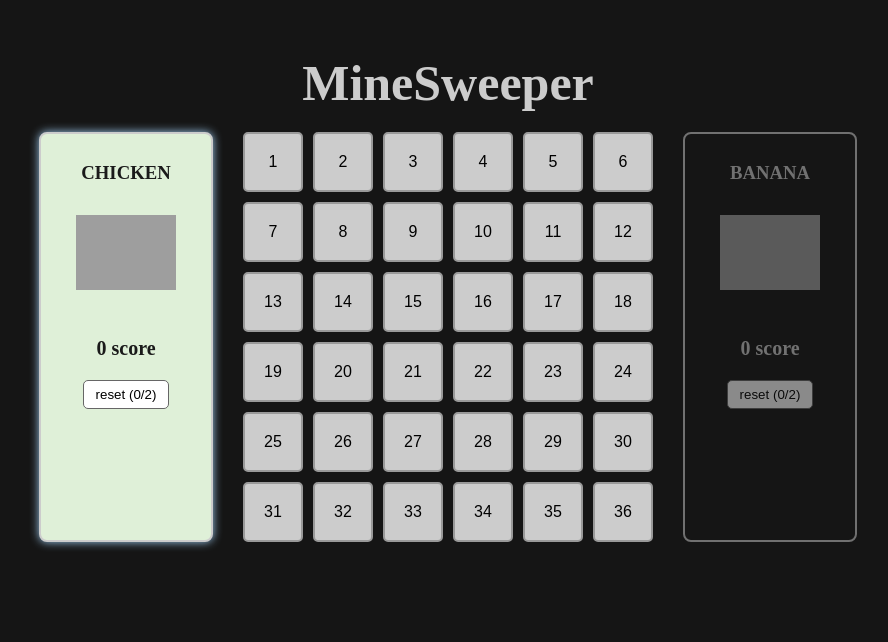
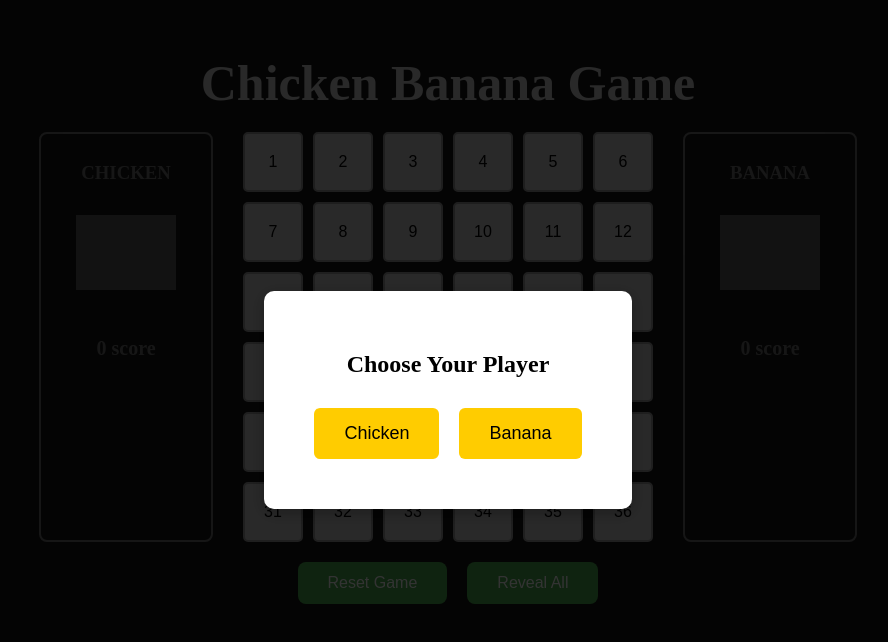
Before and after one commit to jheninaaaaa/APSI-second-activity, a React (Create React App) app: page / in a window 1280 px wide. Shown: the top 642 px of the page, without its empty margins (192-1080 px from the left). Built offline with nearby package versions, Linux system fonts and the light colour scheme; grey boxes are pictures that could not be loaded.

Commit message:
updated game mechanics

```diff
--- a/src/App.css
+++ b/src/App.css
@@ -11,9 +11,9 @@ body {
 }
 
 .game-title {
-  font-size: 50px;
-  margin-bottom: 20px;
-  color: #ccc;
+font-size: 50px;
+margin-bottom: 20px;
+color: #ccc;
 }
 
 .game-layout {
@@ -97,48 +97,105 @@ body {
   opacity: 0.7;
 }
 
-.winner-banner {
-  margin-top: 20px;
-  font-size: 24px;
-  font-weight: bold;
-  color: green;
-}
-
-.overlay-screen {
-  position: fixed;
-  top: 0;
-  left: 0;
-  width: 100%;
-  height: 100%;
-  background: #151515;
-  display: flex;
-  flex-direction: column;
-  justify-content: center;
-  align-items: center;
-  z-index: 100;
-  text-align: center;
-  color: #ccc;
-}
-
-.winner-screen h1 {
-  font-size: 3rem;
-  color: green;
-}
-
 .score-display {
   margin-top: 20px;
   font-size: 1.5rem;
 }
 
-.restart-button {
-  margin-top: 30px;
-  font-size: 1rem;
-  padding: 10px 20px;
-  cursor: pointer;
-  border-radius: 5px;
+.overlay{
+  position: fixed;
+  top: 0; left: 0; right: 0; bottom: 0;
+  background: rgba(0,0,0,0.8);
+  display: flex;
+  justify-content: center;
+  align-items: center;
+  z-index: 999;
 }
 
-.restart-button:hover {
-  background-color: #b94343;
-  border-color: #b94343;;
+.overlay-content {
+  background: white;
+  padding: 40px;
+  border-radius: 10px;
+  text-align: center;
+  box-shadow: 0 4px 15px rgba(0,0,0,0.3);
 }
+
+.overlay-content button {
+  margin: 10px;
+  padding: 15px 30px;
+  font-size: 18px;
+  cursor: pointer;
+  border-radius: 6px;
+  border: none;
+  background-color: #ffcc00;
+  transition: background-color 0.3s ease;
+}
+
+.overlay-content button:hover {
+  background-color: #ffb300;
+}
+
+.bottom-controls {
+  margin-top: 20px;
+  display: flex;
+  justify-content: center;
+  gap: 20px;
+}
+
+.reset-btn, .reveal-btn {
+  padding: 12px 30px;
+  font-size: 16px;
+  border-radius: 8px;
+  border: none;
+  cursor: pointer;
+  background-color: #4caf50;
+  color: white;
+  transition: background-color 0.3s ease;
+}
+
+.reset-btn:hover, .reveal-btn:hover {
+  background-color: #45a049;
+}
+
+.winner-overlay {
+  position: fixed;
+  top: 0; left: 0; right: 0; bottom: 0;
+  background: rgba(0, 0, 0, 0.8);
+  display: flex;
+  justify-content: center;
+  align-items: center;
+  z-index: 9999;
+}
+
+.winner-overlay-content {
+  background: white;
+  padding: 40px 60px;
+  border-radius: 12px;
+  box-shadow: 0 4px 15px rgba(0, 0, 0, 0.3);
+  text-align: center;
+  max-width: 320px;
+}
+
+.winner-overlay-content h2 {
+  font-size: 2.2rem;
+  margin-bottom: 25px;
+  color: #333;
+  font-weight: 700;
+}
+
+.winner-overlay-content button {
+  padding: 14px 28px;
+  margin: 10px;
+  font-size: 1.1rem;
+  cursor: pointer;
+  border-radius: 8px;
+  border: none;
+  background-color: #ffcc00;
+  color: #333;
+  font-weight: 600;
+  transition: background-color 0.3s ease;
+}
+
+.winner-overlay-content button:hover {
+  background-color: #ffb300;
+}
--- a/src/App.js
+++ b/src/App.js
@@ -33,70 +33,80 @@ function App() {
   const [tiles, setTiles] = useState(getShuffledTiles());
   const [revealed, setRevealed] = useState(Array(TILE_COUNT).fill(false));
   const [lastIncorrect, setLastIncorrect] = useState(null);
-  const [player, setPlayer] = useState('chicken');
-  const [gameOver, setGameOver] = useState(false);
   const [winner, setWinner] = useState('');
   const [scores, setScores] = useState({ chicken: 0, banana: 0 });
-  const [resetClicks, setResetClicks] = useState({ chicken: false, banana: false });
+  const [player, setPlayer] = useState('');
+  const [playerSelected, setPlayerSelected] = useState(false);
+
+  // Select player and close overlay
+  function selectPlayer(choice) {
+    setPlayer(choice);
+    setPlayerSelected(true);
+  }
 
   const handleTileClick = (index) => {
-    if (revealed[index] || gameOver) return;
+    if (revealed[index] || winner) return;
 
     const updatedRevealed = [...revealed];
     updatedRevealed[index] = true;
     setRevealed(updatedRevealed);
-
     const clickedTile = tiles[index];
 
     if (clickedTile.type !== player) {
-
       setLastIncorrect(index);
       const opponent = player === 'chicken' ? 'banana' : 'chicken';
       setWinner(opponent);
-      setGameOver(true);
-
       setScores(prev => ({
         ...prev,
         [opponent]: prev[opponent] + 1,
       }));
     } else {
-
       setScores(prev => ({
         ...prev,
         [player]: prev[player] + 1,
       }));
-
-      setPlayer(prev => (prev === 'chicken' ? 'banana' : 'chicken'));
     }
   };
 
-  const handleResetClick = (playerId) => {
-    const updatedClicks = { ...resetClicks, [playerId]: true };
-    setResetClicks(updatedClicks);
+  // Reset game state
+  const handleResetClick = () => {
+    setTiles(getShuffledTiles());
+    setRevealed(Array(TILE_COUNT).fill(false));
+    setLastIncorrect(null);
+    setWinner();
+    setScores({ chicken: 0, banana: 0 });
+    setPlayer('');
+    setPlayerSelected(false); // show overlay again for player selection
+  };
 
-    if (updatedClicks.chicken && updatedClicks.banana) {
-      setTiles(getShuffledTiles());
-      setRevealed(Array(TILE_COUNT).fill(false));
-      setLastIncorrect(null);
-      setPlayer('chicken');
-      setGameOver(false);
-      setWinner('');
-      setScores({ chicken: 0, banana: 0 });
-      setResetClicks({ chicken: false, banana: false });
-    }
+  // Reveal all tiles
+  const handleRevealClick = () => {
+    setRevealed(Array(TILE_COUNT).fill(true));
   };
 
   return (
     <div className="app-container">
-      <h1 className="game-title">MineSweeper</h1>
+      <h1 className="game-title">Chicken Banana Game</h1>
+
+      {/* Player selection overlay */}
+      {!playerSelected && (
+        <div className="overlay">
+          <div className="overlay-content">
+            <h2>Choose Your Player</h2>
+            <button onClick={() => selectPlayer('chicken')}>Chicken</button>
+            <button onClick={() => selectPlayer('banana')}>Banana</button>
+          </div>
+        </div>
+      )}
+
       <div className="game-layout">
         <PlayerPanel
           type="chicken"
           image={chicken}
           score={scores.chicken}
           active={player === 'chicken'}
-          onReset={() => handleResetClick('chicken')}
-          resetState={resetClicks.chicken}
+          onReset={handleResetClick}
+          resetState={false}
         />
 
         <GameBoard
@@ -112,35 +122,24 @@ function App() {
           image={banana}
           score={scores.banana}
           active={player === 'banana'}
-          onReset={() => handleResetClick('banana')}
-          resetState={resetClicks.banana}
+          onReset={handleResetClick}
+          resetState={false}
         />
       </div>
 
-      {gameOver && (
-        <div className="overlay-screen winner-screen">
-          <h1>{winner.charAt(0).toUpperCase() + winner.slice(1)} Wins!</h1>
-          <div className="score-display">
-            <p>Chicken: {scores.chicken}</p>
-            <p>Banana: {scores.banana}</p>
+      <div className="bottom-controls">
+          <button className="reset-btn" onClick={handleResetClick}>Reset Game</button>
+          <button className="reveal-btn" onClick={handleRevealClick}>Reveal All</button>
+      </div>
+
+      {winner && (
+        <div className='winner-overlay'>
+          <div className='winner-overlay-content'>
+            <h2>{winner.charAt(0).toLocaleUpperCase() + winner.slice(1)} WINS!</h2>
+            <button onClick={handleResetClick}>Play Again</button>
           </div>
-          <button className="restart-button" onClick={() => {
-            setTiles(getShuffledTiles());
-            setRevealed(Array(TILE_COUNT).fill(false));
-            setLastIncorrect(null);
-            setPlayer('chicken');
-            setGameOver(false);
-            setWinner('');
-            setScores({ chicken: 0, banana: 0 });
-            setResetClicks({ chicken: false, banana: false });
-          }}>
-            Reset
-          </button>
         </div>
       )}
-      <div>
-
-      </div>
     </div>
   );
 }
--- a/src/components/GameBoard.js
+++ b/src/components/GameBoard.js
@@ -20,7 +20,10 @@ function GameBoard({ tiles, revealed, onTileClick, columns, lastIncorrect }) {
           )}
         </button>
       ))}
+
     </div>
+
+
   );
 }
 
--- a/src/components/PlayerPanel.js
+++ b/src/components/PlayerPanel.js
@@ -1,20 +1,11 @@
 import React from 'react';
 
-function PlayerPanel({ type, image, score, active, onReset, resetState }) {
-    function ResetButton({ clicked, onClick }) {
-    return (
-      <button className="reset-button" onClick={onClick}>
-        reset ({clicked ? '1' : '0'}/2)
-      </button>
-    );
-  }
-
+function PlayerPanel({ type, image, score, active}) {
   return (
     <div className={`player-panel ${active ? 'active' : 'inactive'}`}>
       <h3>{type.toUpperCase()}</h3>
       <img src={image} alt={type} className="player-img" />
       <p className="score">{score} score</p>
-      <ResetButton clicked={resetState} onClick={onReset} />
     </div>
   );
 }
```
